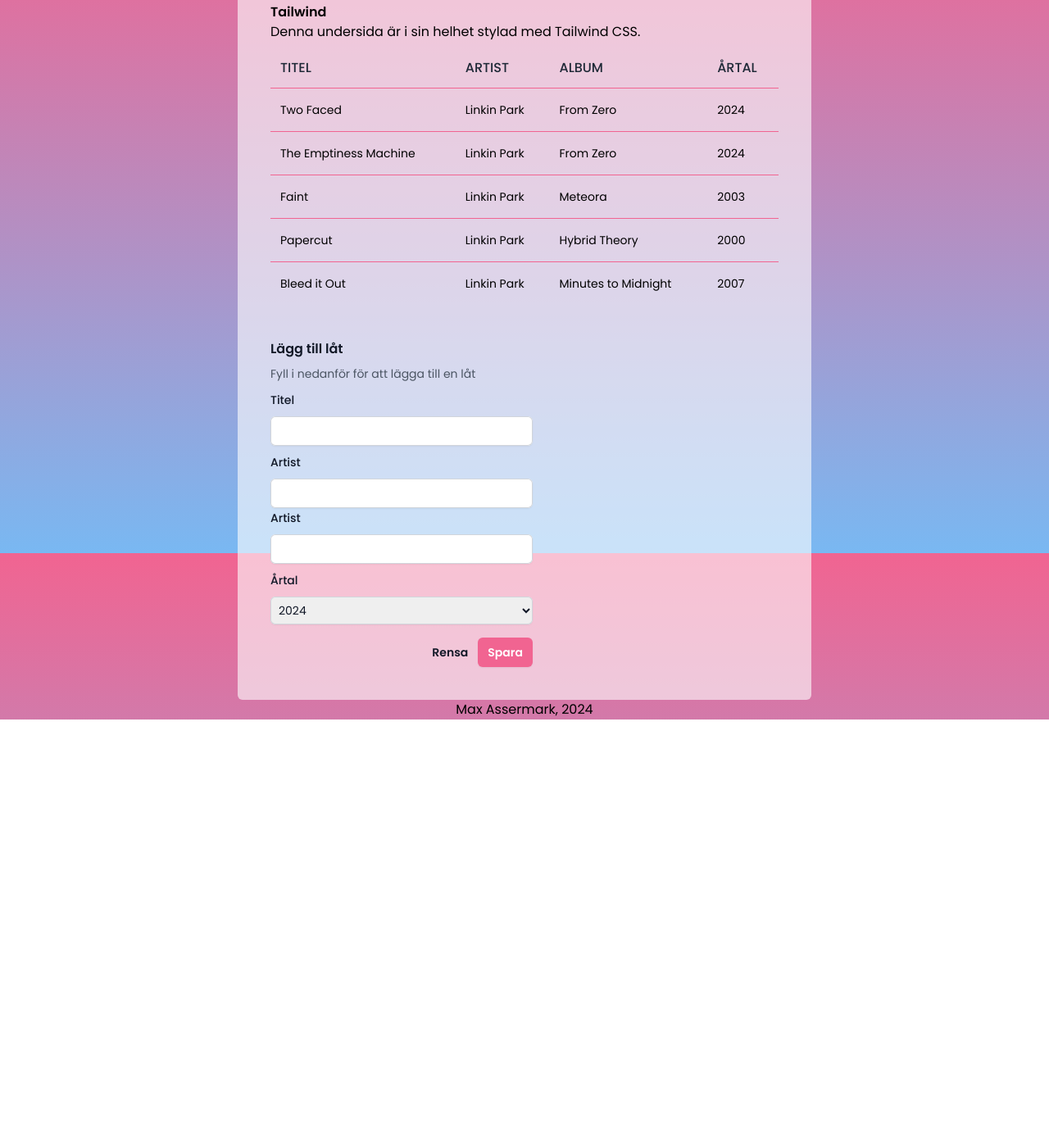
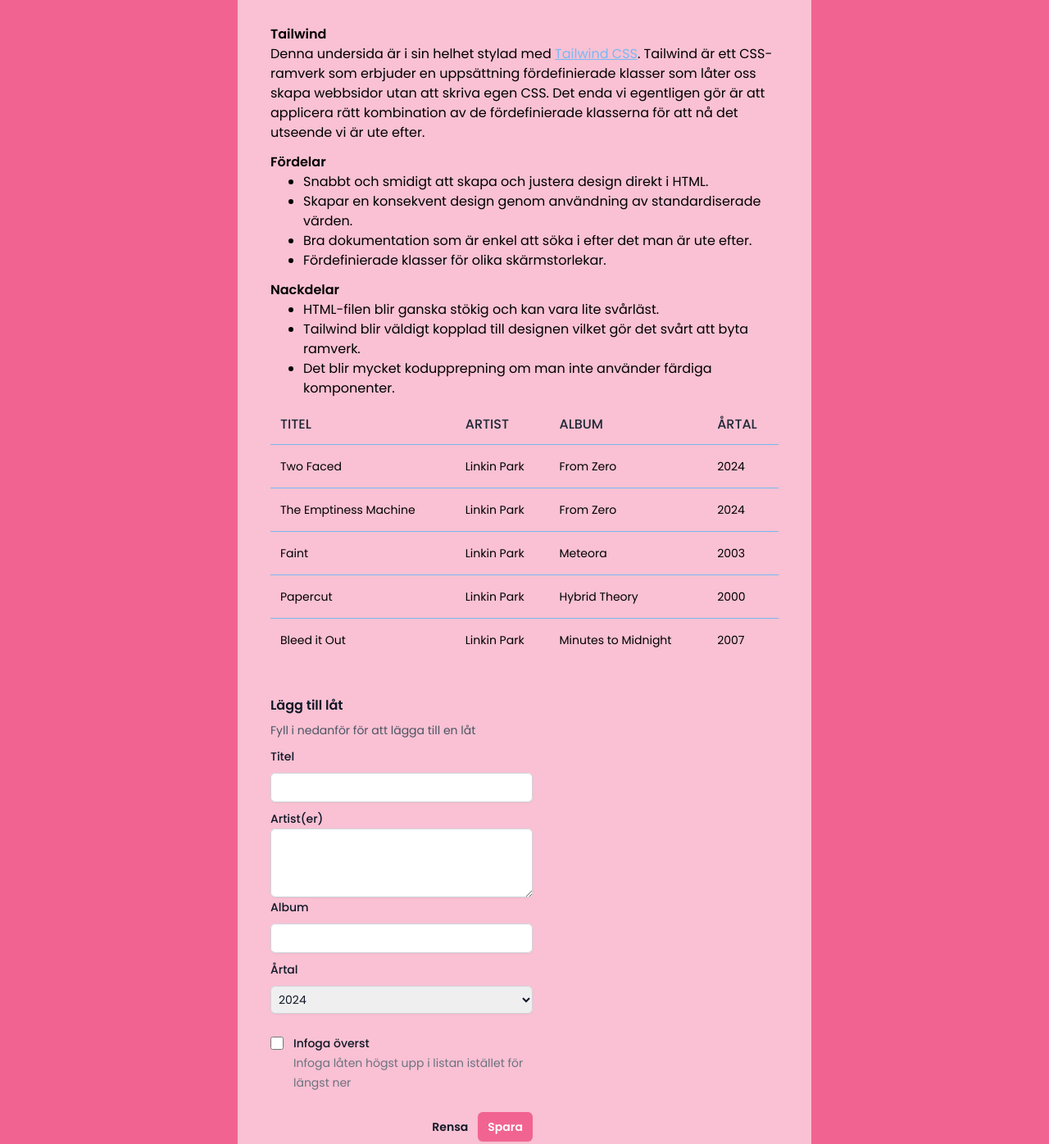
Before and after one commit to maxdeekay/fullstack-moment1, a plain HTML site: page tailwind.html in a window 1280 px wide. Shown: the part 125-1521 px from the top of the page at 82% size. Before the commit the page ends 1003 px from the top, so only its background shows below. Drawn offline with nearby package versions, Linux system fonts and the light colour scheme.

Commit message:
removed gradient background, fixed form and added text

```diff
--- a/tailwind.html
+++ b/tailwind.html
@@ -7,8 +7,8 @@
     <link href="https://fonts.googleapis.com/css2?family=Poppins:ital,wght@0,100;0,200;0,300;0,400;0,500;0,600;0,700;0,800;0,900;1,100;1,200;1,300;1,400;1,500;1,600;1,700;1,800;1,900&display=swap" rel="stylesheet">
     <script src="https://cdn.tailwindcss.com"></script>
 </head>
-<body class="font-[Poppins] h-screen bg-gradient-to-t from-[#79b8f2] to-[#f16491] flex flex-col">
-    <header class="flex justify-between items-center w-[92%] h-[70px] mx-auto">
+<body class="font-[Poppins] bg-[#f16491] flex flex-col">
+    <header class="flex justify-between items-center w-[92%] h-[75px] mx-auto">
         <img class="w-20" src="images/tailwind-icon.png">
         <nav class="">
             <ul class="flex items-center gap-[4vw] font-semibold">
@@ -23,11 +23,24 @@
     <main class="flex-row bg-white/[0.6] w-[700px] max-w-full mx-auto mt-10 p-10 rounded-md">
         <article>
             <h2 class="font-semibold">Tailwind</h2>
-            <p>Denna undersida är i sin helhet stylad med Tailwind CSS.</p>
+            <p>Denna undersida är i sin helhet stylad med <a href="https://tailwindcss.com/" class="underline text-[#79b8f2] hover:text-white">Tailwind CSS</a>. Tailwind är ett CSS-ramverk som erbjuder en uppsättning fördefinierade klasser som låter oss skapa webbsidor utan att skriva egen CSS. Det enda vi egentligen gör är att applicera rätt kombination av de fördefinierade klasserna för att nå det utseende vi är ute efter.</p>
+            <h2 class="font-semibold mt-3">Fördelar</h2>
+            <ul class="list-disc">
+                <li class="ml-10">Snabbt och smidigt att skapa och justera design direkt i HTML.</li>
+                <li class="ml-10">Skapar en konsekvent design genom användning av standardiserade värden.</li>
+                <li class="ml-10">Bra dokumentation som är enkel att söka i efter det man är ute efter.</li>
+                <li class="ml-10">Fördefinierade klasser för olika skärmstorlekar.</li>
+            </ul>
+            <h2 class="font-semibold mt-3">Nackdelar</h2>
+            <ul class="list-disc">
+                <li class="ml-10">HTML-filen blir ganska stökig och kan vara lite svårläst.</li>
+                <li class="ml-10">Tailwind blir väldigt kopplad till designen vilket gör det svårt att byta ramverk.</li>
+                <li class="ml-10">Det blir mycket kodupprepning om man inte använder färdiga komponenter.</li>
+            </ul>
         </article>
 
         <article>
-            <table class="min-w-full divide-y divide-[#f16491] mt-2">
+            <table class="min-w-full divide-y divide-[#79b8f2] mt-2">
                 <thead>
                     <tr>
                         <th class="font-medium text-gray-800 text-start px-3 py-3">TITEL</th>
@@ -36,7 +49,7 @@
                         <th class="font-medium text-gray-800 text-start px-3 py-3">ÅRTAL</th>
                     </tr>
                 </thead>
-                <tbody class="divide-y divide-[#f16491]">
+                <tbody class="divide-y divide-[#79b8f2]">
                     <tr>
                         <td class="px-3 py-4 whitespace-nowrap text-sm">Two Faced</td>
                         <td class="px-3 py-4 whitespace-nowrap text-sm">Linkin Park</td>
@@ -83,16 +96,16 @@
                             <input type="text" name="title" id="title" class="mt-2 block w-full rounded-md border-0 p-1.5 text-gray-900 shadow-sm ring-1 ring-inset ring-gray-300 placeholder:text-gray-400 focus:ring-2 focus:ring-inset focus:ring-[#79b8f2] sm:text-sm/6 outline-none">
                         </div>
                         <div class="mt-2">
-                            <label for="artist" class="block text-sm/6 font-medium text-gray-900">Artist</label>
-                            <input type="text" name="artist" id="artist" class="mt-2 block w-full rounded-md border-0 p-1.5 text-gray-900 shadow-sm ring-1 ring-inset ring-gray-300 placeholder:text-gray-400 focus:ring-2 focus:ring-inset focus:ring-[#79b8f2] sm:text-sm/6 outline-none">
+                            <label for="artist" class="block text-sm/6 font-medium text-gray-900">Artist(er)</label>
+                            <textarea id="artist" name="artist" rows="3" class="block w-full rounded-md border-0 p-1.5 text-gray-900 shadow-sm ring-1 ring-inset ring-gray-300 placeholder:text-gray-400 focus:ring-2 focus:ring-inset focus:ring-[#79b8f2] sm:text-sm/6 outline-none"></textarea>
                         </div>
                         <div>
-                            <label for="artist" class="block text-sm/6 font-medium text-gray-900">Artist</label>
-                            <input type="text" name="artist" id="artist" class="mt-2 block w-full rounded-md border-0 p-1.5 text-gray-900 shadow-sm ring-1 ring-inset ring-gray-300 placeholder:text-gray-400 focus:ring-2 focus:ring-inset focus:ring-[#79b8f2] sm:text-sm/6 outline-none">
+                            <label for="album" class="block text-sm/6 font-medium text-gray-900">Album</label>
+                            <input type="text" name="album" id="album" class="mt-2 block w-full rounded-md border-0 p-1.5 text-gray-900 shadow-sm ring-1 ring-inset ring-gray-300 placeholder:text-gray-400 focus:ring-2 focus:ring-inset focus:ring-[#79b8f2] sm:text-sm/6 outline-none">
                         </div>
                         <div class="mt-2">
-                            <label for="country" class="block text-sm/6 font-medium text-gray-900">Årtal</label>
-                            <select id="country" name="country" autocomplete="country-name" class="mt-2 block w-full rounded-md border-0 p-1.5 text-gray-900 shadow-sm ring-1 ring-inset ring-gray-300 placeholder:text-gray-400 focus:ring-2 focus:ring-inset focus:ring-[#79b8f2] sm:text-sm/6 outline-none">
+                            <label for="year" class="block text-sm/6 font-medium text-gray-900">Årtal</label>
+                            <select id="year" name="year" class="mt-2 block w-full rounded-md border-0 p-1.5 text-gray-900 shadow-sm ring-1 ring-inset ring-gray-300 placeholder:text-gray-400 focus:ring-2 focus:ring-inset focus:ring-[#79b8f2] sm:text-sm/6 outline-none">
                                 <option>2024</option>
                                 <option>2023</option>
                                 <option>2022</option>
@@ -121,7 +134,18 @@
                                 </select>
                         </div>
                     </div>
-                    <div class="mt-4 flex justify-end">
+
+                    <div class="relative flex gap-x-3 mt-6">
+                        <div class="flex h-6 items-center">
+                            <input id="from-top" name="from-top" type="checkbox" class="size-4 border-gray-300 text-gray-900 focus:ring-[#79b8f2]">
+                        </div>
+                            <div class="text-sm/6">
+                                <label for="from-top" class="font-medium text-gray-900">Infoga överst</label>
+                                <p class="text-gray-500">Infoga låten högst upp i listan istället för längst ner</p>
+                            </div>
+                    </div>
+
+                    <div class="mt-6 flex justify-end">
                         <button type="button" class="text-sm/6 font-semibold text-gray-900 mr-3">Rensa</button>
                         <button type="submit" class="rounded-md bg-[#f16491] px-3 py-2 text-sm font-semibold text-white shadow-sm hover:bg-[#ff91b4] focus-visible:outline focus-visible:outline-2 focus-visible:outline-offset-2">Spara</button>
                     </div>
```
